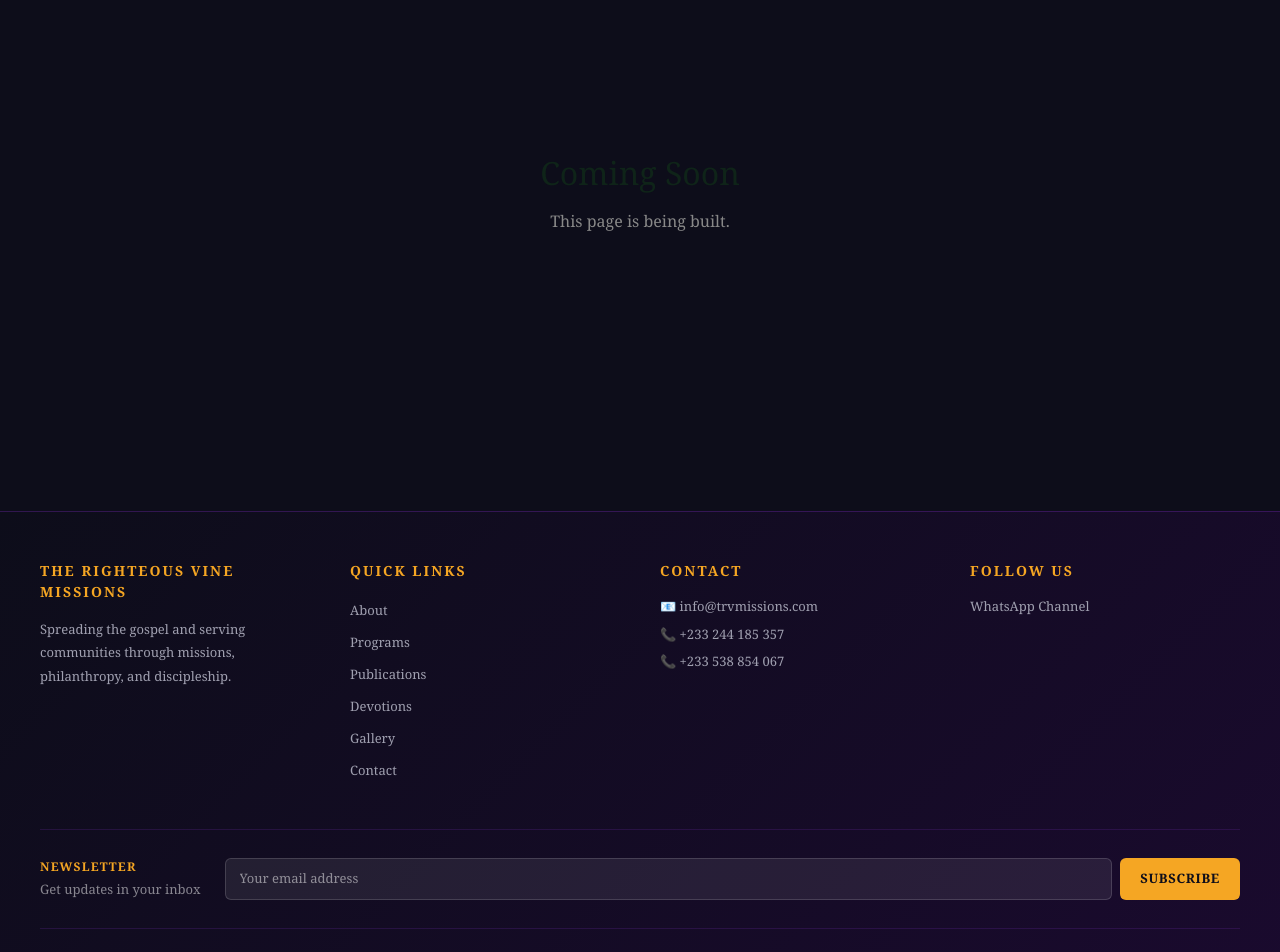
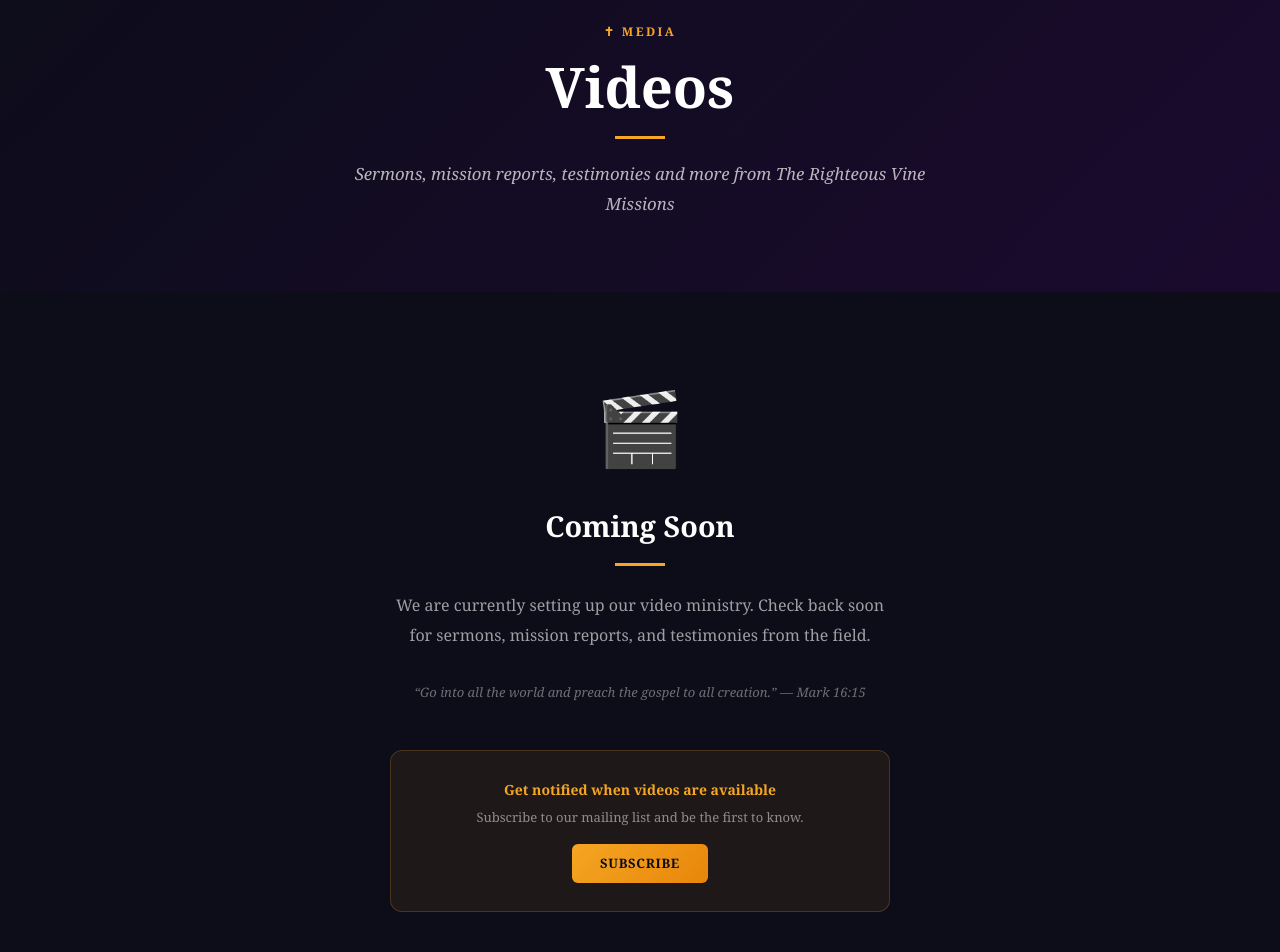
Before and after one commit to eogyakari/trvmweb, a Next.js app: page /videos in a window 1280 px wide. Shown: the part 120-1072 px from the top of the page. Built offline with nearby package versions, Linux system fonts and the light colour scheme.

Commit message:
Add Videos coming soon page

```diff
--- a/src/app/components/Navbar.tsx
+++ b/src/app/components/Navbar.tsx
@@ -137,6 +137,7 @@
             { label: "→ Newsletters", href: "/publications#newsletters", sub: true },
             { label: "Devotions", href: "/devotions", sub: false },
             { label: "Gallery", href: "/gallery", sub: false },
+            { label: "Videos", href: "/videos" },
             { label: "Contact", href: "/contact", sub: false },
             { label: "Donate", href: "/donate", sub: false },
           ].map(link => (
--- a/src/app/videos/page.tsx
+++ b/src/app/videos/page.tsx
@@ -1,10 +1,51 @@
-export default function Page() {
+export default function VideosPage() {
   return (
-    <div style={{ minHeight: '60vh', display: 'flex', alignItems: 'center', justifyContent: 'center', fontFamily: 'Georgia, serif' }}>
-      <div style={{ textAlign: 'center' }}>
-        <h1 style={{ fontSize: '2rem', color: '#0f2419', marginBottom: 12 }}>Coming Soon</h1>
-        <p style={{ color: '#888' }}>This page is being built.</p>
+    <>
+      {/* Hero */}
+      <div style={{
+        background: 'linear-gradient(135deg, #0D0D1A 0%, #1A0A2E 100%)',
+        padding: '72px 24px', textAlign: 'center'
+      }}>
+        <p style={{ color: '#F5A623', fontSize: 12, fontWeight: 700, letterSpacing: '0.2em', textTransform: 'uppercase', marginBottom: 12 }}>
+          ✝ Media
+        </p>
+        <h1 style={{ fontSize: 'clamp(32px, 5vw, 56px)', fontWeight: 900, color: 'white', marginBottom: 16, lineHeight: 1.2 }}>
+          Videos
+        </h1>
+        <div style={{ width: 50, height: 3, background: '#F5A623', margin: '0 auto 20px' }} />
+        <p style={{ color: 'rgba(255,255,255,0.7)', fontSize: '1.05rem', maxWidth: 580, margin: '0 auto', fontStyle: 'italic', lineHeight: 1.8 }}>
+          Sermons, mission reports, testimonies and more from The Righteous Vine Missions
+        </p>
       </div>
-    </div>
+
+      {/* Coming Soon */}
+      <div style={{ background: '#0D0D1A', minHeight: '50vh', display: 'flex', alignItems: 'center', justifyContent: 'center', padding: '80px 24px' }}>
+        <div style={{ textAlign: 'center', maxWidth: 500 }}>
+          <div style={{ fontSize: 72, marginBottom: 24 }}>🎬</div>
+          <h2 style={{ color: 'white', fontWeight: 800, fontSize: '1.8rem', marginBottom: 16 }}>Coming Soon</h2>
+          <div style={{ width: 50, height: 3, background: '#F5A623', margin: '0 auto 24px' }} />
+          <p style={{ color: 'rgba(255,255,255,0.6)', lineHeight: 1.9, fontSize: '1rem', marginBottom: 32 }}>
+            We are currently setting up our video ministry. Check back soon for sermons, mission reports, and testimonies from the field.
+          </p>
+          <p style={{ color: 'rgba(255,255,255,0.4)', fontSize: 13, fontStyle: 'italic' }}>
+            &ldquo;Go into all the world and preach the gospel to all creation.&rdquo; — Mark 16:15
+          </p>
+
+          {/* Subscribe nudge */}
+          <div style={{ marginTop: 48, background: 'rgba(245,166,35,0.08)', border: '1px solid rgba(245,166,35,0.2)', borderRadius: 12, padding: 28 }}>
+            <p style={{ color: '#F5A623', fontWeight: 700, fontSize: 14, marginBottom: 8 }}>Get notified when videos are available</p>
+            <p style={{ color: 'rgba(255,255,255,0.5)', fontSize: 13, marginBottom: 16 }}>Subscribe to our mailing list and be the first to know.</p>
+            <a href="/#subscribe" style={{
+              background: 'linear-gradient(135deg, #F5A623, #E8860A)',
+              color: '#0D0D1A', padding: '10px 28px', borderRadius: 6,
+              fontWeight: 700, fontSize: 13, textDecoration: 'none',
+              textTransform: 'uppercase', letterSpacing: '0.05em', display: 'inline-block'
+            }}>
+              Subscribe
+            </a>
+          </div>
+        </div>
+      </div>
+    </>
   )
 }
```
